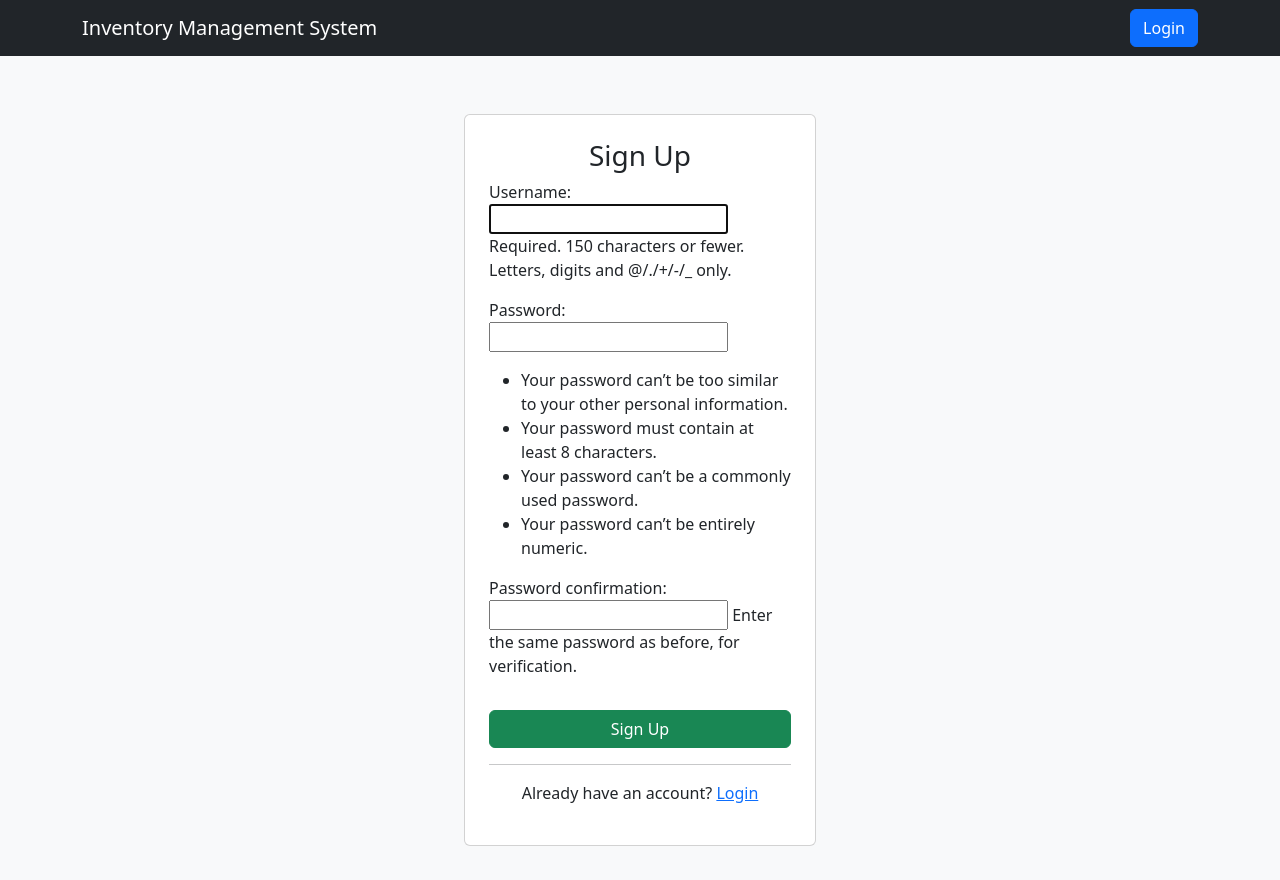
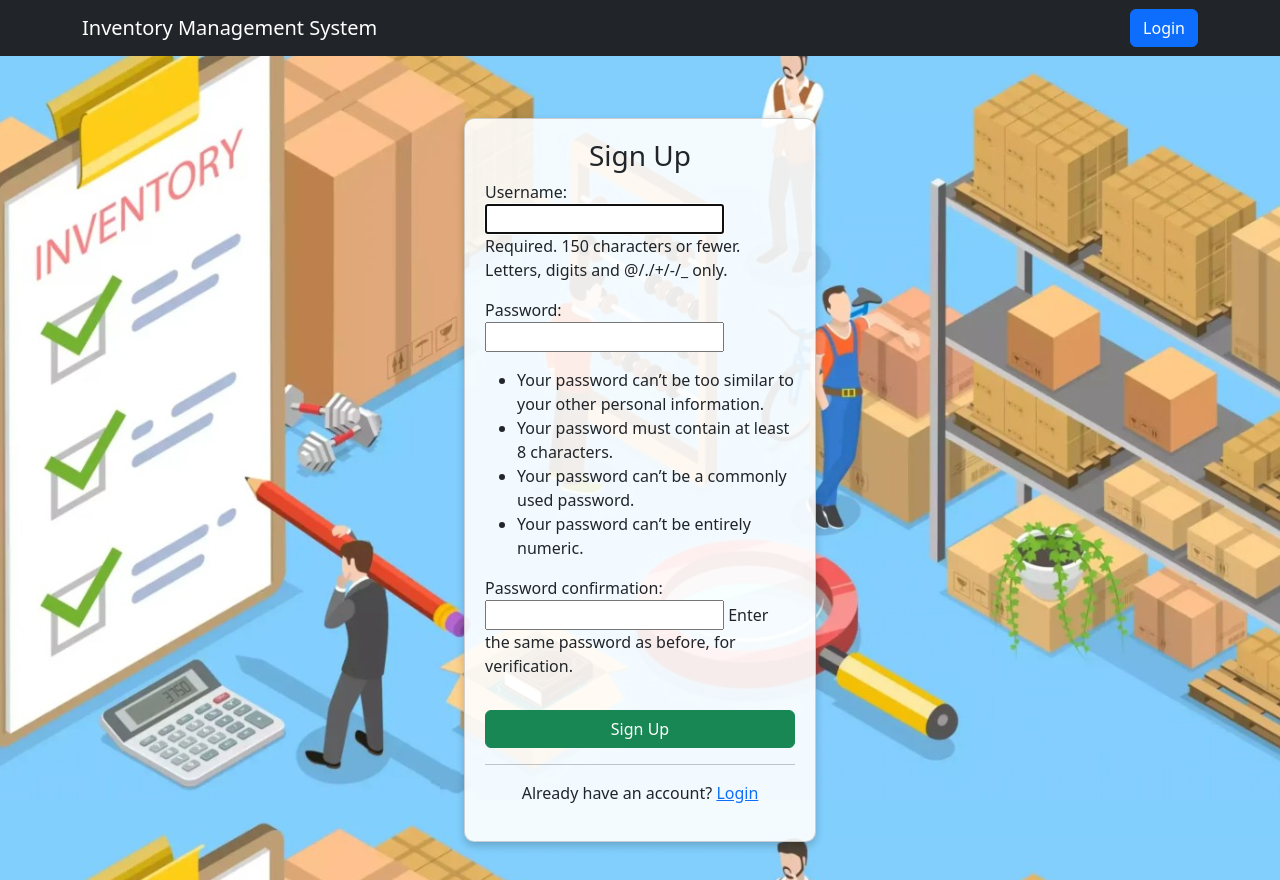
Before and after one commit to sohalsingh/Inventory-Management-System, a Django app: page /signup/ in a window 1280 px wide. Run offline with Django 5.2, Linux system fonts and the light colour scheme.

Commit message:
alignment done

```diff
--- a/inventory/templates/inventory/signup.html
+++ b/inventory/templates/inventory/signup.html
@@ -1,7 +1,23 @@
 {% extends "base.html" %}
+{% load static %}  <!-- ✅ Ensure this is at the top -->
+
 {% block content %}
+<style>
+    body {
+        background: url("{% static 'images/inventory-bg.jpg' %}") no-repeat center center fixed;
+        background-size: cover;
+    }
+    .card-custom {
+        width: 22rem;
+        padding: 20px;
+        border-radius: 10px;
+        box-shadow: 0px 4px 8px rgba(0, 0, 0, 0.2);
+        background: rgba(255, 255, 255, 0.9);
+    }
+</style>
+
 <div class="d-flex justify-content-center align-items-center vh-100">
-    <div class="card p-4" style="width: 22rem;">
+    <div class="card card-custom">
         <h3 class="text-center">Sign Up</h3>
         <form method="post">
             {% csrf_token %}
```
